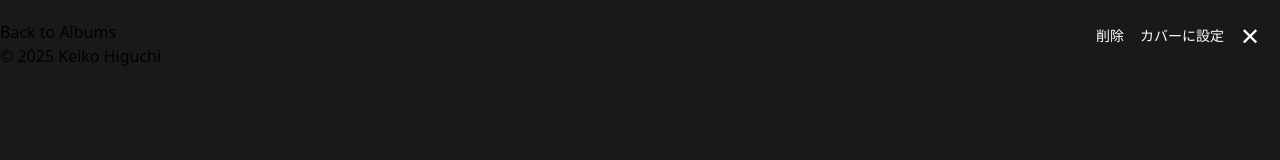
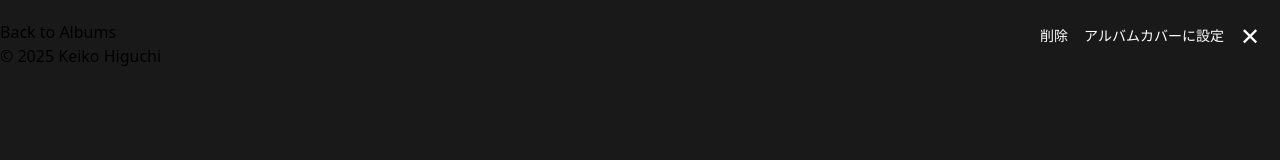
Before and after one commit to kkoisland/photo-showcase, a React (Vite) app: page /photos/p1 in a window 1280 px wide. Shown: the top 160 px of the page. Built offline with nearby package versions, Linux system fonts and the light colour scheme.

Commit message:
feat: set album cover photo

```diff
--- a/src/PhotoModal.tsx
+++ b/src/PhotoModal.tsx
@@ -1,4 +1,5 @@
 import { Link, useNavigate, useParams } from "react-router-dom";
+import { useAlbumsStore } from "./store/albumsStore";
 import { usePhotosStore } from "./store/photosStore";
 
 const PhotoModal = () => {
@@ -34,6 +35,13 @@ const PhotoModal = () => {
 		else navigate(`/albums/${photo.albumId}`);
 	};
 
+	const handleCoverUrl = () => {
+		const { albums, updateAlbum } = useAlbumsStore.getState();
+		const album = albums.find((a) => a.id === photo.albumId);
+		if (!album) return;
+		updateAlbum({ ...album, coverUrl: photo.url });
+	};
+
 	return (
 		<div className="fixed inset-0 bg-black/90 flex items-center justify-center z-50">
 			<div className="absolute top-5 right-5 flex items-center gap-4 text-white text-sm">
@@ -42,7 +50,11 @@ const PhotoModal = () => {
 						削除
 					</button>
 				</span>
-				<span>カバーに設定</span>
+				<span>
+					<button type="button" onClick={handleCoverUrl}>
+						アルバムカバーに設定
+					</button>
+				</span>
 				<button
 					type="button"
 					onClick={() => navigate(`/albums/${photo.albumId}`)}
```
